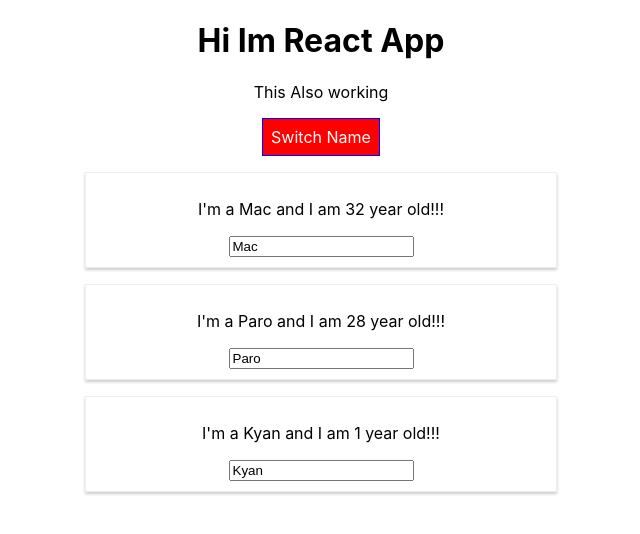
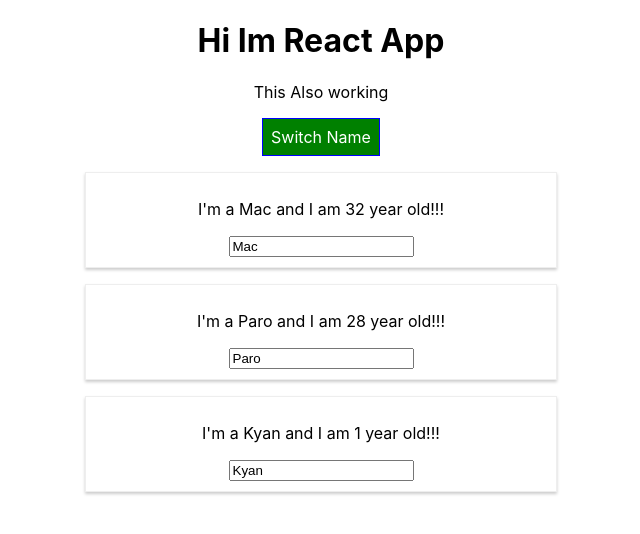
Before and after one commit to macDad/React-The-Complete-Guide, a React (Create React App) app in the folder react-complete-guide/: page / in a window 1280 px wide. Both pictures are taken after a click on the button "Switch Name". Shown: the top 534 px of the page, without its empty margins (319-959 px from the left). Built offline with nearby package versions, Linux system fonts and the light colour scheme.

Commit message:
70. Introducing Styled Components

```diff
--- a/react-complete-guide/package.json
+++ b/react-complete-guide/package.json
@@ -9,7 +9,8 @@
     "radium": "^0.26.0",
     "react": "^16.12.0",
     "react-dom": "^16.12.0",
-    "react-scripts": "3.3.0"
+    "react-scripts": "3.3.0",
+    "styled-components": "^4.4.1"
   },
   "scripts": {
     "start": "react-scripts start",
--- a/react-complete-guide/src/App.js
+++ b/react-complete-guide/src/App.js
@@ -1,8 +1,21 @@
 import React, {useState} from 'react';
 import './App.css';
-import Radium, {StyleRoot} from "radium";
 import Person from './Person/Person';
+import styled from "styled-components";
 
+const StyledButton = styled.button`
+        background-color: green;
+        color: white;
+        font: inherit;
+        border: 1px solid blue;
+        padding: 8px;
+        cursor: pointer;
+
+        &:hover {
+            background-color: lightgreen;
+            color: black;
+        }
+        `;
 const App = props => {
 
     const [personsState, setPersonsState] = useState({
@@ -40,18 +53,6 @@
         const doesShow = showPersons;
         setShowPersons(!doesShow);
     };
-    const style = {
-        backgroundColor: 'green',
-        color: 'white',
-        font: 'inherit',
-        border: '1px solid blue',
-        padding: '8px',
-        cursor: 'pointer',
-        ':hover': {
-            backgroundColor: 'lightgreen',
-            color: 'black'
-        }
-    };
     let persons = null;
     if (showPersons) {
         persons = (
@@ -65,11 +66,7 @@
                 })}
             </div>
         );
-        style.backgroundColor = 'red';
-        style[':hover'] = {
-            backgroundColor: 'salmon',
-            color: 'black'
-        }
+
     }
 
     const classes = [];
@@ -81,17 +78,14 @@
     }
 
     return (
-        <StyleRoot>
-            <div className="App">
-                <h1>Hi Im React App</h1>
-                <p className={classes.join(' ')}>This Also working</p>
-                <button style={style}
-                        onClick={togglePersonHandler}>Switch Name
-                </button>
-                {persons}
-            </div>
-        </StyleRoot>
+        <div className="App">
+            <h1>Hi Im React App</h1>
+            <p className={classes.join(' ')}>This Also working</p>
+            <StyledButton onClick={togglePersonHandler}>Switch Name
+            </StyledButton>
+            {persons}
+        </div>
     );
 };
 
-export default Radium(App);
+export default App;
--- a/react-complete-guide/src/Person/Person.css
+++ b/react-complete-guide/src/Person/Person.css
@@ -1,4 +1,4 @@
-.Person {
+/*.Person {
     width: 60%;
     margin: 16px auto;
     border: 1px solid #eeeeee;
@@ -7,7 +7,7 @@
     text-align: center;
 }
 
-/*@media (min-width: 500px) {
+@media (min-width: 500px) {
     .Person {
         width: 450px;
     }
--- a/react-complete-guide/src/Person/Person.js
+++ b/react-complete-guide/src/Person/Person.js
@@ -1,7 +1,19 @@
 import React from "react";
 import './Person.css';
-import Radium from "radium";
+import styled from "styled-components";
 
+const StyleDiv = styled.div`
+    width: 60%;
+    margin: 16px auto;
+    border: 1px solid #eeeeee;
+    box-shadow: 0 2px 3px #cccccc;
+    padding: 10px;
+    text-align: center;
+
+    @media (min-width: 500px) {
+        width: 450px;
+    }
+`;
 const person = (props) => {
     const style = {
         '@media (min-width: 500px)': {
@@ -9,11 +21,15 @@
         }
     };
 
-    return <div className={"Person"} style={style}>
-        <p onClick={props.click}>I'm a {props.name} and I am {props.age} year old!!!</p>
-        <p>{props.children}</p>
-        <input type={"text"} onChange={props.changed} value={props.name}/>
-    </div>
+    return (
+        <StyleDiv>
+            < p onClick={props.click}>
+                I'm a {props.name} and I am {props.age} year old!!!
+            </p>
+            < p> {props.children}</p>
+            <input type={"text"} onChange={props.changed} value={props.name}/>
+        </StyleDiv>
+    );
 };
 
-export default Radium(person);
+export default person;
```
Also changed, not shown: 2 other files (tests, documents, lock files or other folders).
